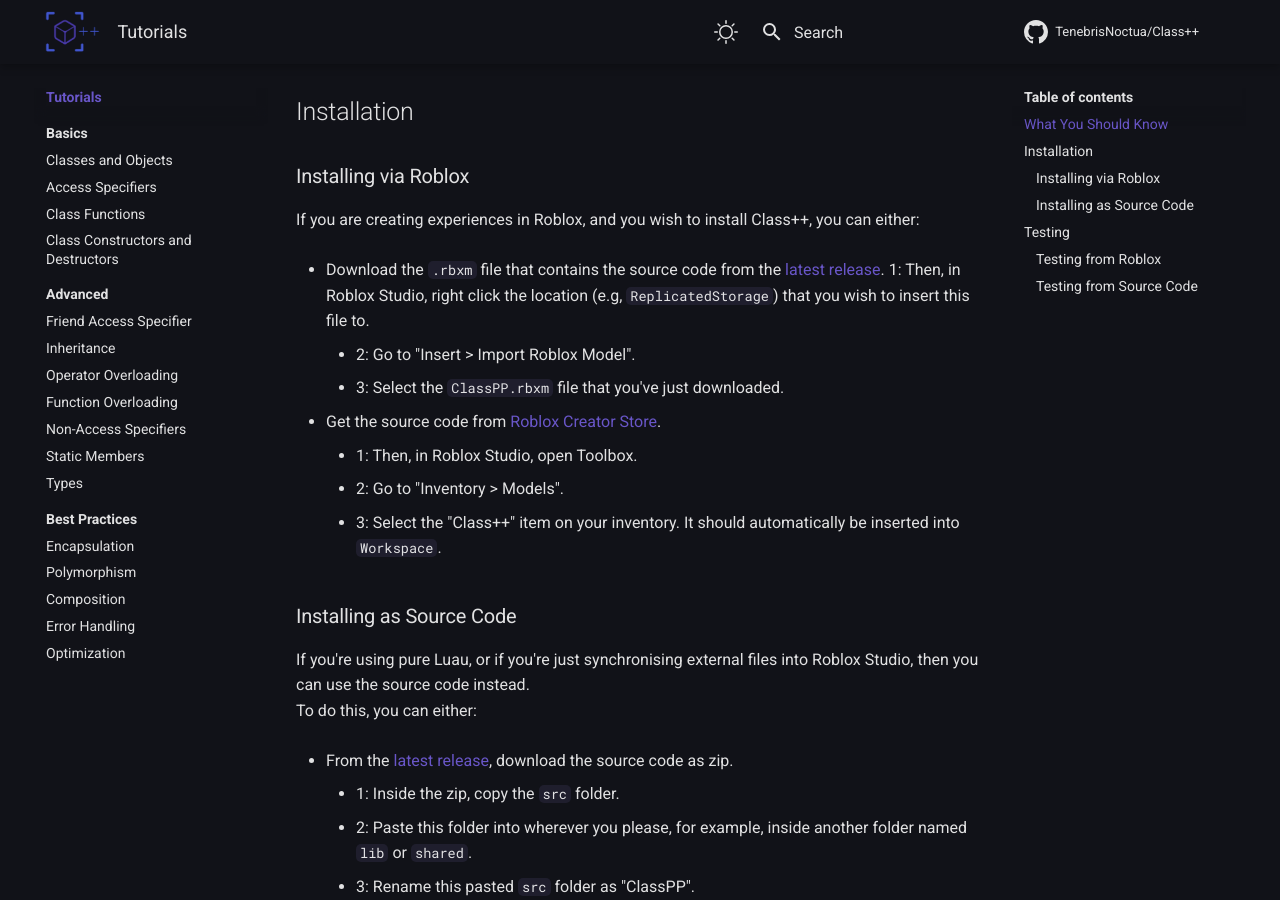
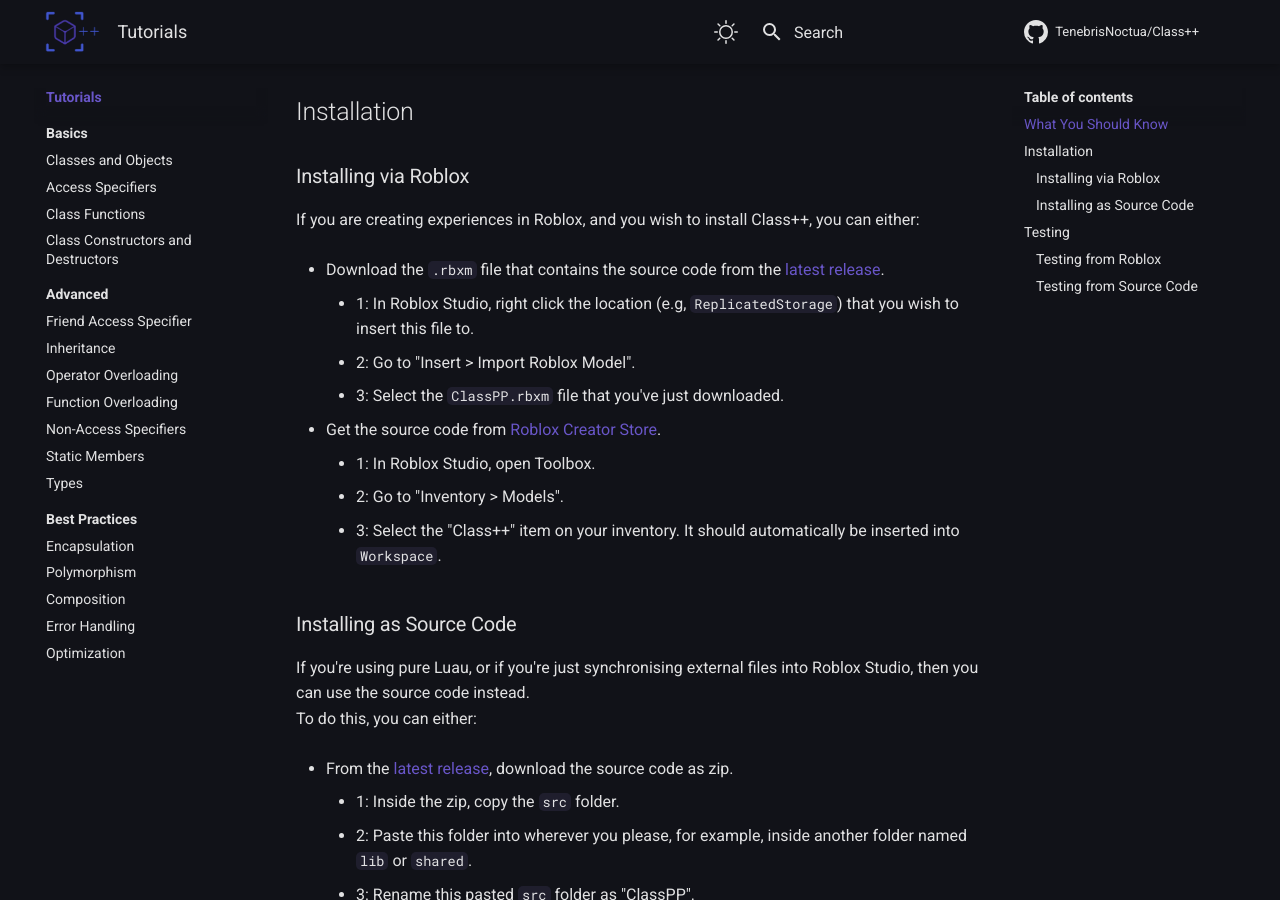
Before and after one commit to TenebrisNoctua/ClassPP, an MkDocs documentation site: the page built from docs/tutorials/index.md, in a window 1280 px wide and 900 px high, scrolled down 573 px. Built offline with MkDocs 1.6.1 and Material for MkDocs 9.7.7, drawn with Linux system fonts in a browser that asks for light colours; comment, search, counter and statistics services are not loaded; the version menu is left out.

Commit message:
Update the Documentation.

```diff
--- a/docs/tutorials/index.md
+++ b/docs/tutorials/index.md
@@ -19,12 +19,12 @@
 If you are creating experiences in Roblox, and you wish to install Class++, you can either:
 
 * Download the `.rbxm` file that contains the source code from the [latest release](https://github.com/TenebrisNoctua/ClassPP/releases/latest).
-      1: Then, in Roblox Studio, right click the location (e.g, `ReplicatedStorage`) that you wish to insert this file to.
+    * 1: In Roblox Studio, right click the location (e.g, `ReplicatedStorage`) that you wish to insert this file to.
     * 2: Go to "Insert > Import Roblox Model".
     * 3: Select the `ClassPP.rbxm` file that you've just downloaded.
 
 * Get the source code from [Roblox Creator Store](https://create.roblox.com/store/asset/18312821151/Class).
-    * 1: Then, in Roblox Studio, open Toolbox.
+    * 1: In Roblox Studio, open Toolbox.
     * 2: Go to "Inventory > Models".
     * 3: Select the "Class++" item on your inventory. It should automatically be inserted into `Workspace`.
 
```
